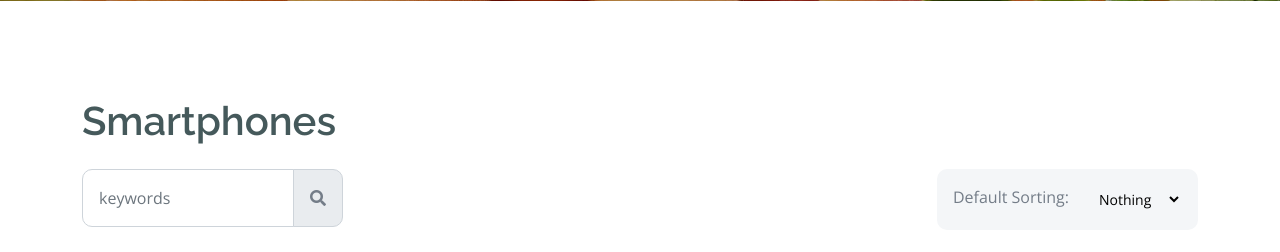
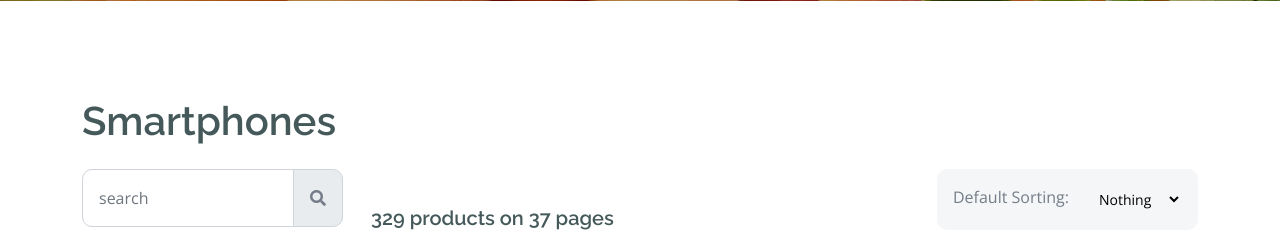
Before and after one commit to tumana777/Smartphones_Project, a Django app: page /store/smartphones/ in a window 1280 px wide. Shown: the part 327-579 px from the top of the page. Run offline with Django 5.2, Linux system fonts and the light colour scheme; data comes from the database, SQL or seed files in the repository; some libraries are stand-ins or nearby versions.

Commit message:
Add search logic

```diff
--- a/core/templates/shop.html
+++ b/core/templates/shop.html
@@ -24,13 +24,21 @@
                 <div class="row g-4">
                     <div class="col-lg-12">
                         <div class="row g-4">
-                            <div class="col-xl-3">
+                            <form class="col-xl-3" action=".">
                                 <div class="input-group w-100 mx-auto d-flex">
-                                    <input type="search" class="form-control p-3" placeholder="keywords" aria-describedby="search-icon-1">
-                                    <span id="search-icon-1" class="input-group-text p-3"><i class="fa fa-search"></i></span>
+                                    <input type="search" class="form-control p-3" placeholder="search" aria-describedby="search-icon-1" name="q" value="{{ search_query|default_if_none:'' }}">
+                                    <button type="submit" id="search-icon-1" class="input-group-text p-3"><i class="fa fa-search"></i></button>
+                                </div>
+                            </form>
+                            <div class="col-xl-6 p-3 d-flex flex-column-reverse">
+                                <div >
+                                    {% if search_query %}
+                                        <h6>{{ total }} products found by "<span style="color: darkred">{{ search_query }}</span>" search keywords</h6>
+                                    {% else %}
+                                        <h5>{{ total }} products on {{ smartphones.paginator.num_pages }} pages</h5>
+                                    {% endif %}
                                 </div>
                             </div>
-                            <div class="col-6"></div>
                             <div class="col-xl-3">
                                 <div class="bg-light ps-3 py-3 rounded d-flex justify-content-between mb-4">
                                     <label for="fruits">Default Sorting:</label>
@@ -186,7 +194,9 @@
                                             </a>
                                         </div>
                                     {% endfor %}
-                                    {% include 'partials/paginator.html' %}
+                                    {% if total > 0 %}
+                                        {% include 'partials/paginator.html' %}
+                                    {% endif %}
                                 </div>
                             </div>
                         </div>
--- a/core/views.py
+++ b/core/views.py
@@ -1,3 +1,4 @@
+from django.db.models import Q
 from django.shortcuts import render
 from .models import Smartphone, Brand
 from django.core.paginator import Paginator
@@ -10,13 +11,22 @@ def smartphones_list(request):
 
     brands = get_brands_with_products_count()
 
-    smartphones = Smartphone.objects.select_related('brand').all()
+    search_query = request.GET.get('q')
+
+    if search_query:
+        smartphones = Smartphone.objects.select_related('brand').filter(name__icontains=search_query)
+    else:
+        smartphones = Smartphone.objects.select_related('brand').all()
+
+    total_smartphones = smartphones.count()
 
     paginator = Paginator(smartphones, 9)
     page_number = request.GET.get('page')
     smartphones = paginator.get_page(page_number)
 
     context = {
+        'total': total_smartphones,
+        'search_query': search_query,
         'brands': brands,
         'smartphones': smartphones,
     }
@@ -29,18 +39,27 @@ def brand_products(request, slug):
 
     brand = Brand.objects.get(slug=slug)
 
-    smartphones = Smartphone.objects.select_related('brand').filter(brand=brand)
+    search_query = request.GET.get('q')
+
+    if search_query:
+        smartphones = Smartphone.objects.select_related('brand').filter(Q(name__icontains=search_query) & Q(brand=brand))
+    else:
+        smartphones = Smartphone.objects.select_related('brand').filter(brand=brand)
+
+    total_smartphones = smartphones.count()
 
     paginator = Paginator(smartphones, 9)
     page_number = request.GET.get('page')
     smartphones = paginator.get_page(page_number)
 
     context = {
+        'total': total_smartphones,
+        'search_query': search_query,
         'brands': brands,
         'smartphones': smartphones
     }
 
-    return render(request, 'brand_products.html', context)
+    return render(request, 'shop.html', context)
 
 def phone_detail(request, slug):
 
--- a/templates/base.html
+++ b/templates/base.html
@@ -50,10 +50,10 @@
                         <button type="button" class="btn-close" data-bs-dismiss="modal" aria-label="Close"></button>
                     </div>
                     <div class="modal-body d-flex align-items-center">
-                        <div class="input-group w-75 mx-auto d-flex">
-                            <input type="search" class="form-control p-3" placeholder="keywords" aria-describedby="search-icon-1">
-                            <span id="search-icon-1" class="input-group-text p-3"><i class="fa fa-search"></i></span>
-                        </div>
+                        <form class="input-group w-75 mx-auto d-flex" action="{% url 'core:smartphones_list' %}">
+                            <input type="search" class="form-control p-3" placeholder="search" aria-describedby="search-icon-1" name="q">
+                            <button type="submit" id="search-icon-1" class="input-group-text p-3"><i class="fa fa-search"></i></button>
+                        </form>
                     </div>
                 </div>
             </div>
```
Also changed, not shown: core/templates/brand_products.html (+15 -5 lines), core/templates/index.html (+6 -4 lines).
